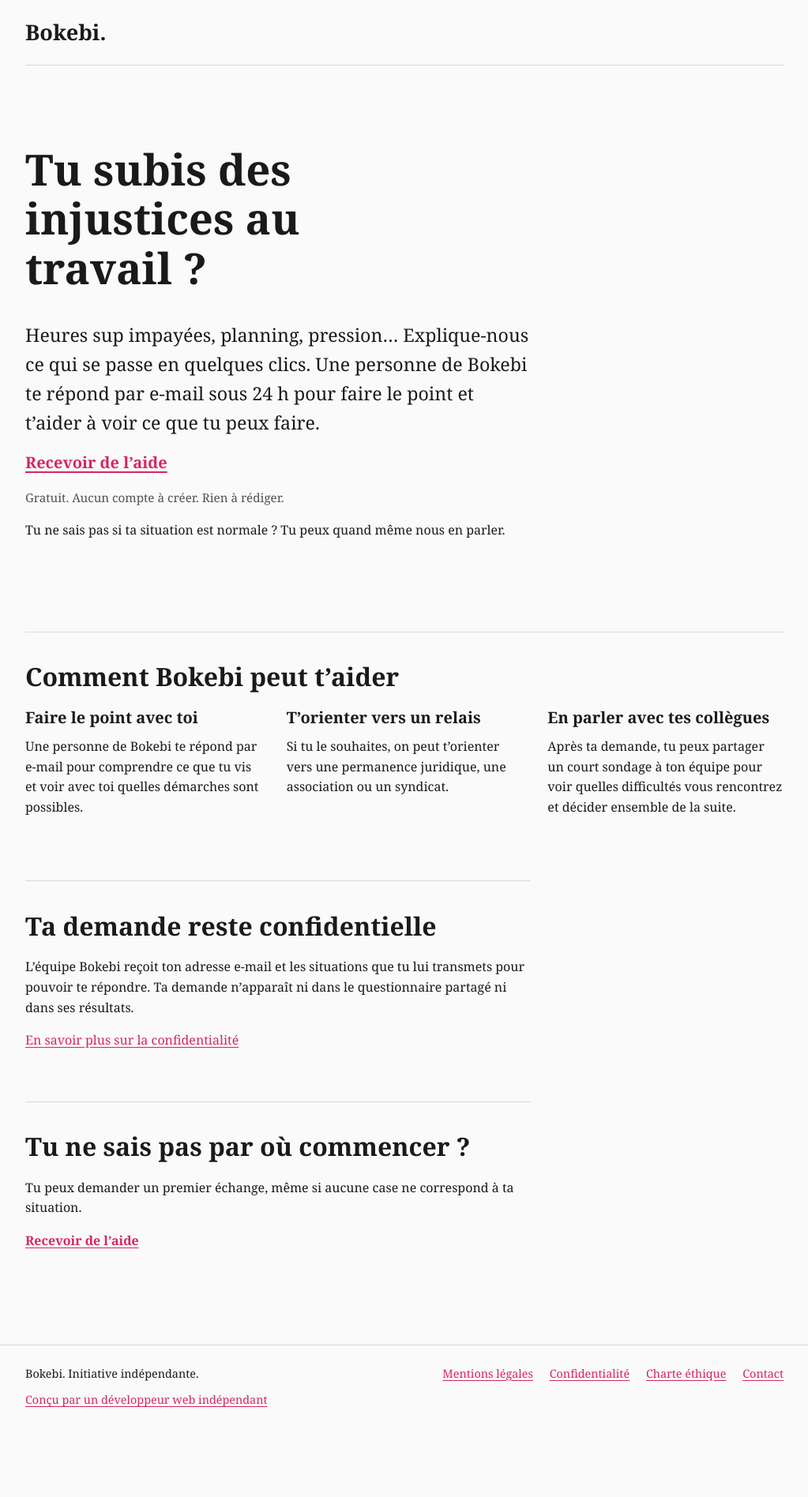
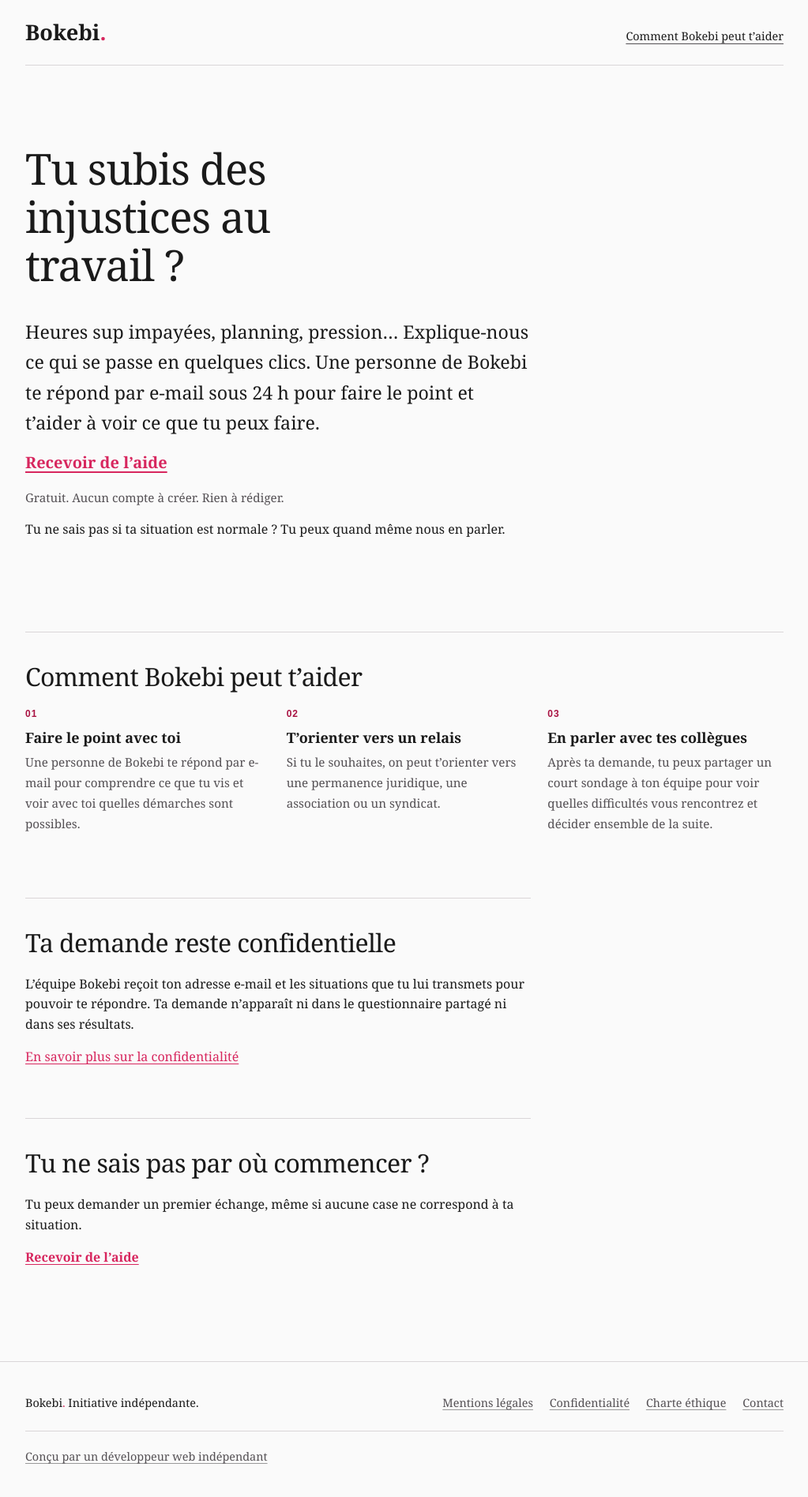
Before and after one commit to jafty/bokebi, a Django app: page / in a window 1280 px wide. Shown: the whole page at 79% size, without its empty margins (128-1151 px from the left). Before the commit the page ends 1782 px from the top, so only its background shows below. Run offline with Django 5.2, Linux system fonts and the light colour scheme.

Commit message:
Refine Bokebi visual hierarchy

```diff
--- a/static/css/bokebi.css
+++ b/static/css/bokebi.css
@@ -194,3 +194,34 @@ meter::-moz-meter-bar { border-radius: 0; background: var(--accent); }
   .mobile-share { display: inline-block; }
   .choices label, .choice-extra, .action { min-height: 44px; }
 }
+
+/* Refined editorial hierarchy and shared page structure. */
+.logo-dot { color: var(--accent); }
+.nav-secondary { color: var(--ink); font-size: .9rem; text-decoration-color: var(--muted); text-decoration-thickness: 1px; text-underline-offset: .25em; }
+h1, h2 { font-weight: 400; letter-spacing: -.02em; }
+h3 { font-size: 1.125rem; line-height: 1.35; }
+.hero h1 { line-height: 1.12; }
+.hero .lead { line-height: 1.65; }
+.help-options { counter-reset: help-option; gap: 2rem; }
+.help-options section { counter-increment: help-option; }
+.help-options section::before {
+  content: counter(help-option, decimal-leading-zero);
+  display: block;
+  margin-bottom: .65rem;
+  color: var(--focus);
+  font: 600 .75rem/1.2 Arial, sans-serif;
+  letter-spacing: .08em;
+}
+.help-options h3 { margin-bottom: .45rem; }
+.help-options p { color: var(--muted); font-size: .95rem; line-height: 1.7; }
+.site-footer { padding-block: 2.5rem; }
+.footer-inner { display: grid; grid-template-columns: minmax(12rem, 1fr) auto; align-items: start; gap: 1.5rem 2rem; }
+.footer-inner nav { justify-content: flex-end; gap: .65rem 1.3rem; }
+.footer-inner > a { grid-column: 1 / -1; padding-top: 1.25rem; border-top: 1px solid var(--line); }
+.footer-inner a { color: var(--muted); text-decoration-color: #999; text-decoration-thickness: 1px; }
+@media (max-width: 640px) {
+  .site-header { align-items: center; }
+  .nav-secondary { max-width: 14rem; text-align: right; }
+  .footer-inner { grid-template-columns: 1fr; }
+  .footer-inner nav { justify-content: flex-start; }
+}
--- a/templates/base.html
+++ b/templates/base.html
@@ -10,14 +10,14 @@
 </head>
 <body>
   {% block header %}<header class="site-header shell">
-    <a class="wordmark" href="{% url 'home' %}">Bokebi.</a>
+    <a class="wordmark" href="{% url 'home' %}">Bokebi<span class="logo-dot">.</span></a>
   </header>{% endblock %}
   <main class="shell">
     {% block content %}{% endblock %}
   </main>
   <footer class="site-footer">
     <div class="shell footer-inner">
-      <span>Bokebi. Initiative indépendante.</span>
+      <span>Bokebi<span class="logo-dot">.</span> Initiative indépendante.</span>
       <nav aria-label="Informations">
         <a href="{% url 'information-page' 'legal' %}">Mentions légales</a>
         <a href="{% url 'information-page' 'privacy' %}">Confidentialité</a>
--- a/templates/home.html
+++ b/templates/home.html
@@ -2,7 +2,8 @@
 {% block header %}
 <div class="home-intro shell">
   <header class="site-header">
-    <a class="wordmark" href="{% url 'home' %}">Bokebi.</a>
+    <a class="wordmark" href="{% url 'home' %}">Bokebi<span class="logo-dot">.</span></a>
+    <a class="nav-secondary" href="#comment-bokebi-peut-aider">Comment Bokebi peut t’aider</a>
   </header>
 <section class="hero prose">
   <h1>Tu subis des injustices au travail&nbsp;?</h1>
@@ -14,7 +15,7 @@
 </div>
 {% endblock %}
 {% block content %}
-<section class="section">
+<section class="section" id="comment-bokebi-peut-aider">
   <h2>Comment Bokebi peut t’aider</h2>
   <div class="help-options">
     <section>
```
